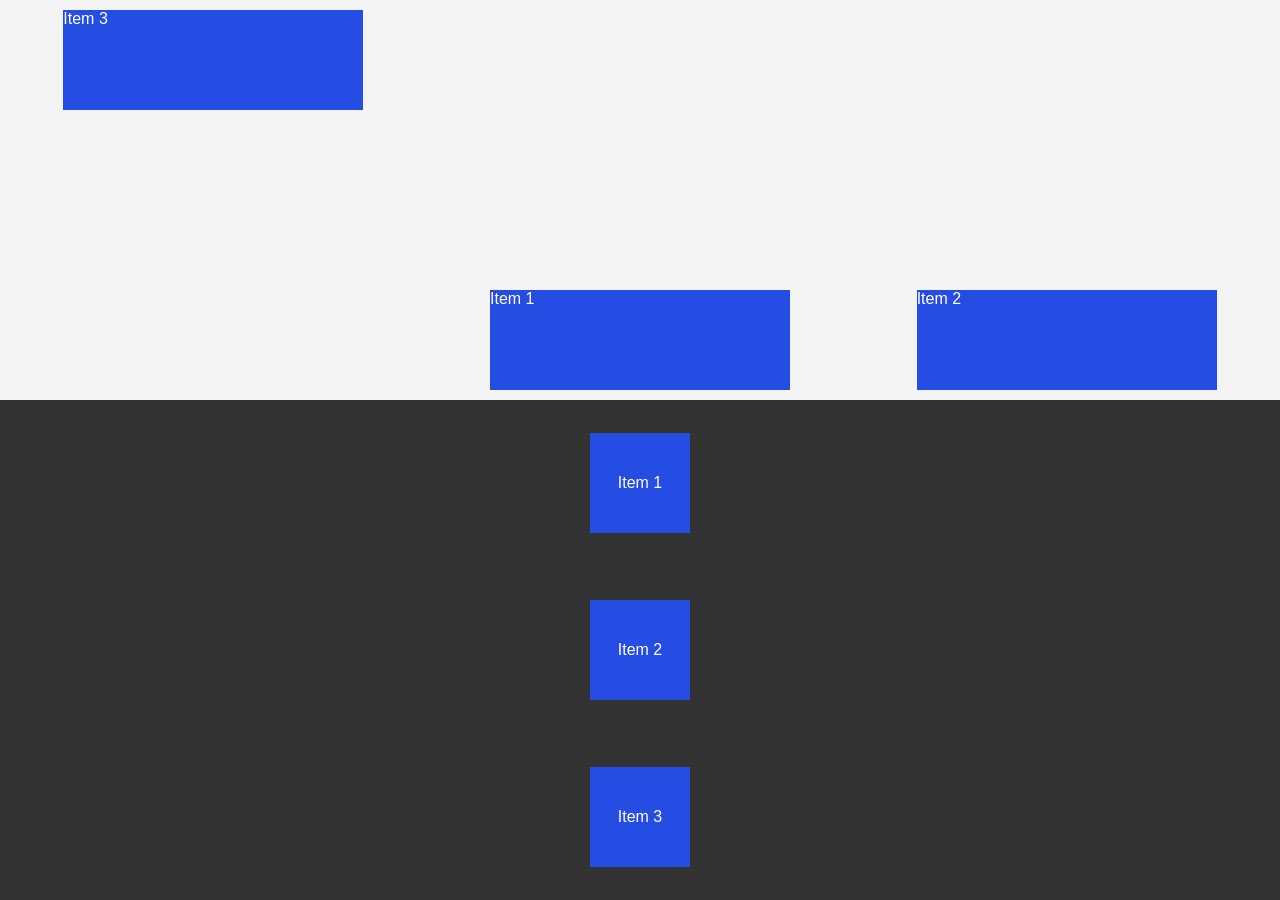
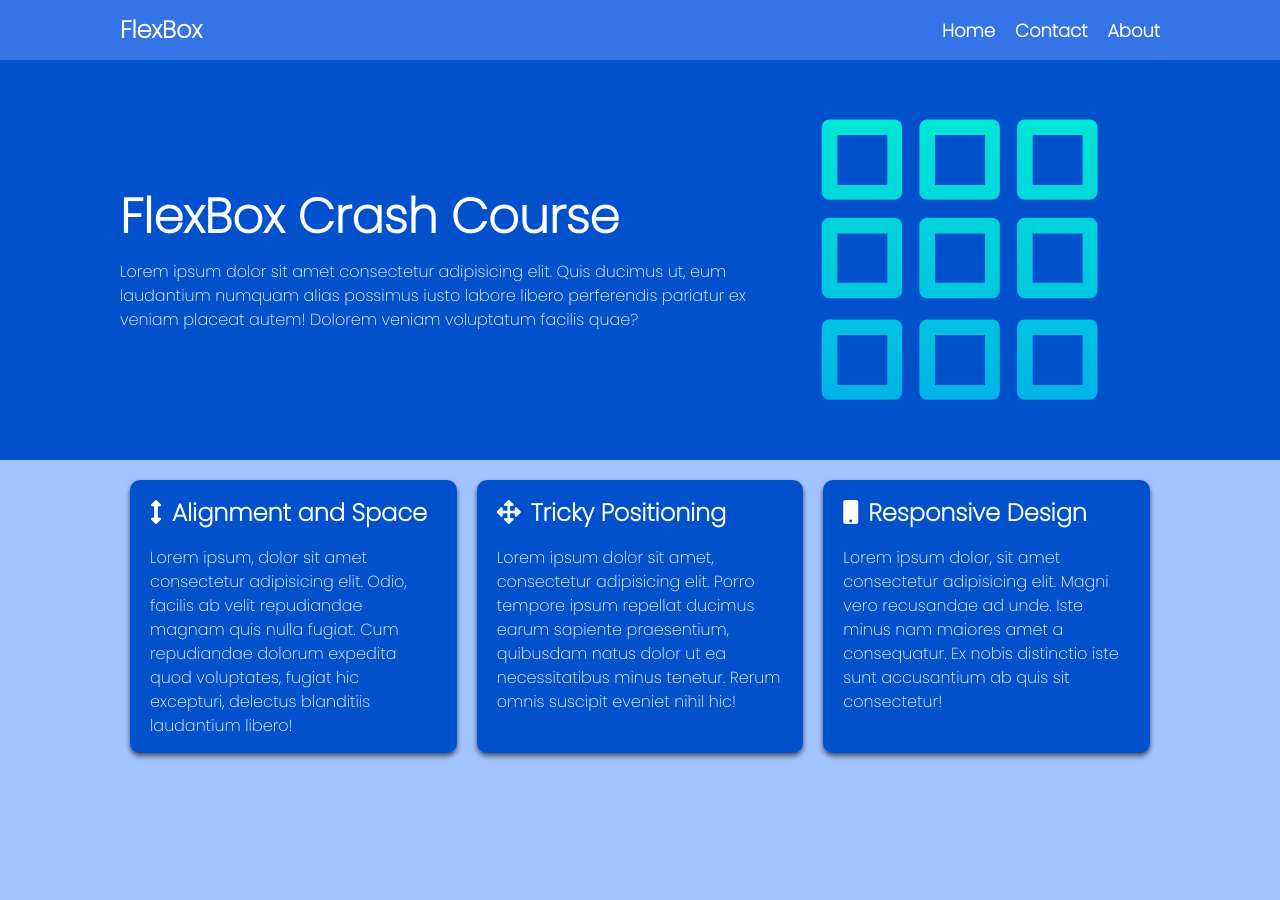
Before and after one commit to Gibril1/CSS-FlexBox, a plain HTML site: page index.html in a window 1280 px wide. After the commit the page ends 800 px from the top, so only its background shows below. Drawn offline with Linux system fonts and the light colour scheme.

Commit message:
flexbox project

```diff
--- a/index.html
+++ b/index.html
@@ -4,19 +4,47 @@
     <meta charset="UTF-8">
     <meta http-equiv="X-UA-Compatible" content="IE=edge">
     <meta name="viewport" content="width=device-width, initial-scale=1.0">
+    <link rel="stylesheet" href="https://use.fontawesome.com/releases/v5.15.4/css/all.css" integrity="sha384-DyZ88mC6Up2uqS4h/KRgHuoeGwBcD4Ng9SiP4dIRy0EXTlnuz47vAwmeGwVChigm" crossorigin="anonymous"/>
     <link rel="stylesheet" href="style.css">
-    <title>Flex Box</title>
+    <title>FlexBox CrashCourse</title>
 </head>
 <body>
-    <div class="flex-container-row">
-        <div class="item-row">Item 1</div>
-        <div class="item-row">Item 2</div>
-        <div class="item-row">Item 3</div>
-    </div>
-    <div class="flex-container-column">
-        <div class="item-column">Item 1</div>
-        <div class="item-column">Item 2</div>
-        <div class="item-column">Item 3</div>
-    </div>
+    <nav class="navbar">
+        <div class="container">
+            <div class="logo">FlexBox</div>
+            <ul class="nav">
+                <li><a href="#">Home</a></li>
+                <li><a href="#">Contact</a></li>
+                <li><a href="#">About</a></li>
+            </ul>
+        </div>
+    </nav>
+
+    <header class="header">
+        <div class="container">
+            <div>
+                <h1>FlexBox Crash Course</h1>
+                <p>Lorem ipsum dolor sit amet consectetur adipisicing elit. Quis ducimus ut, eum laudantium numquam alias possimus iusto labore libero perferendis pariatur ex veniam placeat autem! Dolorem veniam voluptatum facilis quae?</p>
+            </div>
+            <img src="img.svg" alt="">
+        </div>
+    </header>
+
+    <section class="boxes">
+        <div class="container">
+            <div class="box">
+                <h2><i class="fas fa-arrows-alt-v"></i>Alignment and Space</h2>
+                <p>Lorem ipsum, dolor sit amet consectetur adipisicing elit. Odio, facilis ab velit repudiandae magnam quis nulla fugiat. Cum repudiandae dolorum expedita quod voluptates, fugiat hic excepturi, delectus blanditiis laudantium libero!</p>
+            </div>
+            <div class="box">
+                <h2><i class="fas fa-arrows-alt"></i>Tricky Positioning</h2>
+                <p>Lorem ipsum dolor sit amet, consectetur adipisicing elit. Porro tempore ipsum repellat ducimus earum sapiente praesentium, quibusdam natus dolor ut ea necessitatibus minus tenetur. Rerum omnis suscipit eveniet nihil hic!</p>
+            </div>
+            <div class="box">
+                <h2><i class="fas fa-mobile"></i>Responsive Design</h2>
+                <p>Lorem ipsum dolor, sit amet consectetur adipisicing elit. Magni vero recusandae ad unde. Iste minus nam maiores amet a consequatur. Ex nobis distinctio iste sunt accusantium ab quis sit consectetur!</p>
+            </div>
+        </div>
+    </section>
 </body>
 </html>
--- a/style.css
+++ b/style.css
@@ -1,3 +1,5 @@
+@import url('https://fonts.googleapis.com/css2?family=Poppins:wght@200&display=swap');
+
 *{
     box-sizing: border-box;
     margin: 0;
@@ -5,71 +7,122 @@
 }
 
 body{
-    font-family: Arial, Helvetica, sans-serif;
-}
-.flex-container-row{
-    height: 400px;
-    display: flex;
-    background-color: #f4f4f4;
-    /* justify content is used for horizontal alignment (column) */
-    justify-content: space-around;
-    /* align items is used for vertical alignment. A height has to be specified for the flex container (column) */
-    align-items: end;
-
-    flex-wrap: wrap;
+    font-family: 'Poppins', sans-serif;
+    font-size: 16px;
+    line-height: 1.5;
+    color: #333;
+    background-color: #a1c3ff;
 }
 
-.item-row{
-    /* use flex basis for flex items instead of width */
-    flex-basis: 300px;
-    /* if you want all the flex items to have the same size no matter what */
-    /* flex-grow: 1; */
-    height: 100px;
-    background-color: #254de4;
-    margin: 10px;
-    color: white;
+img{
+    max-width: 100%;
 }
 
+h1,
+h2{
+    margin-bottom: 15px;
+}
 
-.item-row:nth-of-type(1){
-    order: 2;
-    /* the flex-grow property is used to increase the width of the flex item */
-    /* the flex-shrink property is the rate at which the flex items shrink */
-    /* flex-grow: 2;  */
+ul{
+    list-style-type: none;
 }
-.item-row:nth-of-type(3) {
-    align-self: start;
-    order: 1;
-    /* flex-grow: 1; */
-}
-.item-row:nth-of-type(2){
-    order: 3;
-    /* flex-grow: 1; */
+
+.container{
+    max-width: 1100px;
+    margin: 0 auto;
+    padding: 0 30px;
 }
 
 
 
-/* Styling column items */
-.flex-container-column{
-    height: 500px;
+/* Navbar styling */
+.navbar{
+    background-color: #3474e6;
+    color: #fff;
+    height: 60px;
+}
+
+.navbar .logo{
+    font-size: x-large;
+    font-weight: bold;
+}
+
+.navbar a{
+    color: #fff;
+    text-decoration: none;
+    font-size: 18px;
+    font-weight: bold;
+}
+
+.navbar a:hover{
+    color: lightblue;
+}
+
+.navbar .container{
     display: flex;
-    flex-direction: column;
-    background-color: #333;
-    /* when the flex direction is column, justify-content is used for vertical alignment */
-    justify-content: space-around;
-    /* align items is used for horizontal alignment */
+    justify-content: space-between;
+    align-items: center;
+    height: 100%;
+}
+
+.navbar ul{
+    display: flex;
+}
+
+.navbar ul li{
+    margin-left: 20px;
+}
+
+.header{
+    background-color: #0151cc;
+    color: #fff;
+    min-height: 400px;
+}
+
+.header h1{
+    font-size: 3rem;
+    font-weight: bold;
+    line-height: 1.2;
+}
+
+.header img{
+    max-width: 400px;
+}
+
+.header .container{
+    display: flex;
+    justify-content: space-between;
     align-items: center;
 }
 
-.item-column{
-    width: 100px;
-    height: 100px;
-    background-color: #254de4;
-    margin: 10px;
-    color: white;
+.boxes .container{
+    display: flex;
+    justify-content: baseline;
+}
 
+.box{
+    flex: 1;
+    background-color: #0151cc;
+    color: #fff;
+    border-radius: 10px;
+    margin: 20px 10px;
+    box-shadow: 0 3px 5px rgba(0, 0, 0, 0.6);
+    padding: 15px 20px;
+}
 
-    display: flex;
-    justify-content: center;
-    align-items: center;
+.box i{
+    margin-right: 10px;
 }
+
+@media(max-width:768px){
+    .header .container{
+        flex-direction: column;
+        padding: 20px;
+        text-align: center;
+    }
+
+    .boxes .container{
+        display: block;
+        text-align: center;
+    }
+}
```
Also changed, not shown: img.svg (added).
